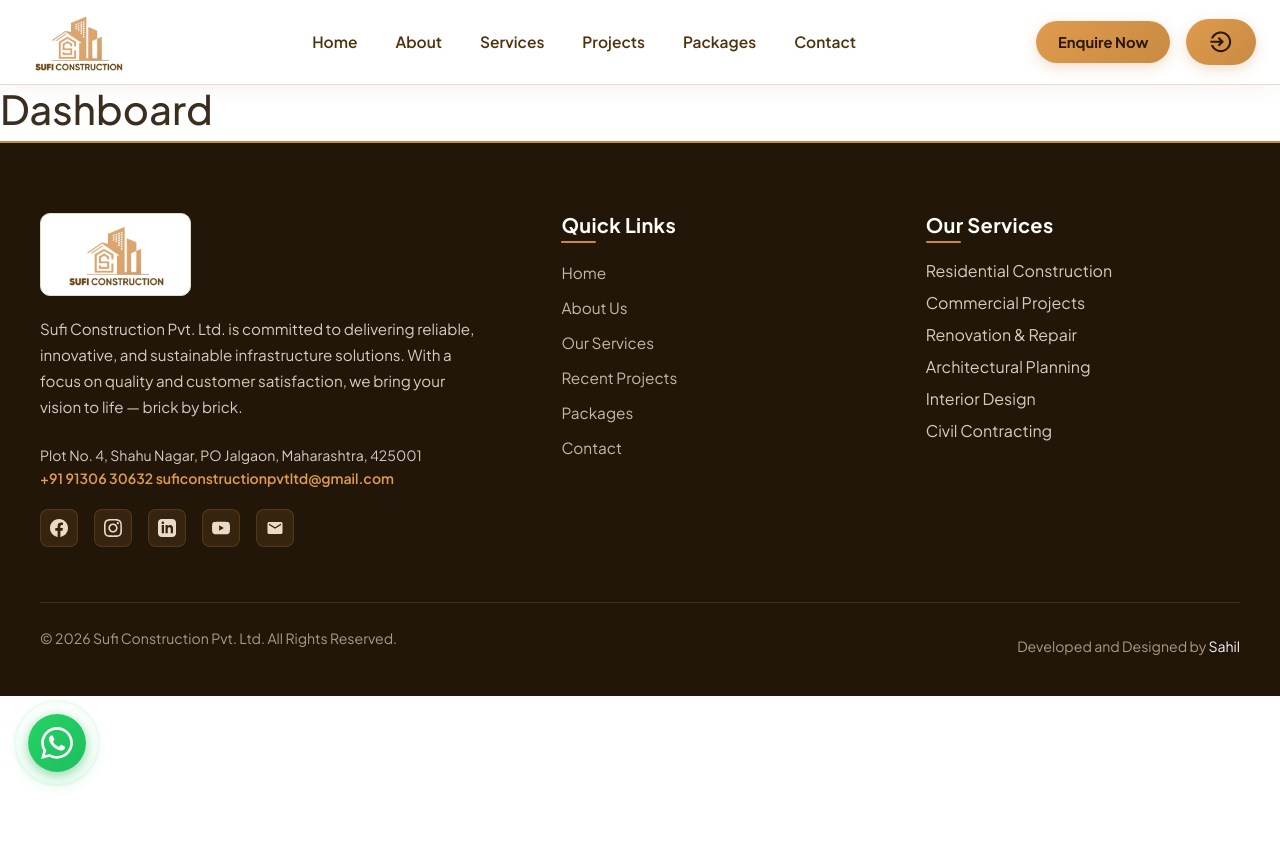
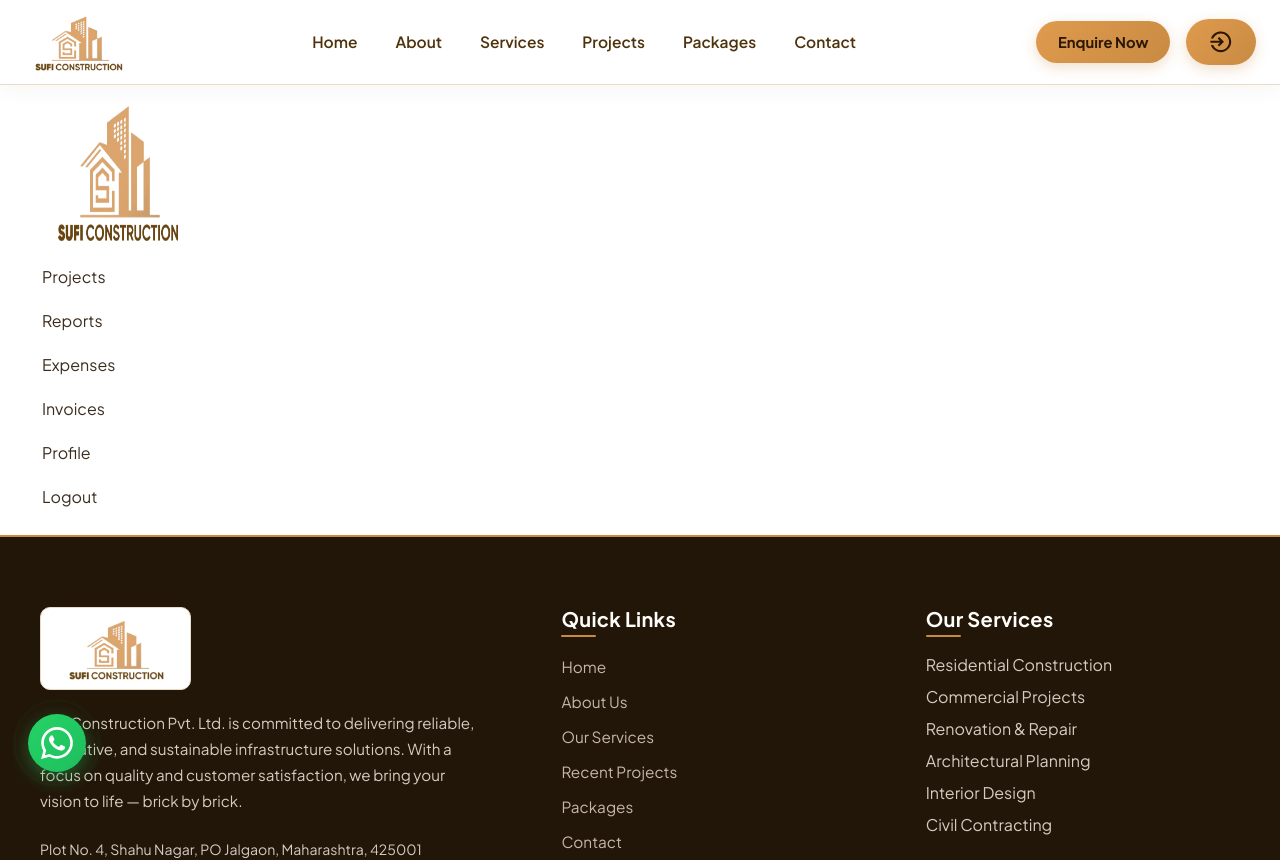
Before and after one commit to Sahil-6757/sufi_constructions, a React (Create React App) app in the folder client/: page /dashboard in a window 1280 px wide. Shown: the top 860 px of the page. Before the commit the page ends 800 px from the top, so only its background shows below. Built offline with nearby package versions, Linux system fonts and the light colour scheme.

Commit message:
working on dashboard

```diff
--- a/client/src/pages/Dashboard.js
+++ b/client/src/pages/Dashboard.js
@@ -1,8 +1,27 @@
+import { useState, useEffect } from 'react';
+import axios from 'axios';
+import './dashboard.css';
+import Logo from '../assets/Logo.png';
 const Dashboard = () => {
     return (
         <div>
-            <h1>Dashboard</h1>
+            <section>
+                <div className='left-navbar'>
+                    <ul>
+                        <li>
+                            <img src={Logo} alt='logo' height={150} width={150} />
+                        </li>
+                        <li>Projects</li>
+                        <li>Reports</li>
+                        <li>Expenses</li>
+                        <li>Invoices</li>
+                        <li>Profile</li>
+                        <li>Logout</li>
+                    </ul>
+                </div>
+            </section>
         </div>
     );
 }
+
 export default Dashboard;
--- /dev/null
+++ b/client/src/pages/dashboard.css
@@ -0,0 +1,19 @@
+.left-navbar ul li {
+    list-style-type: none;
+    display: flex;
+    align-items: center;
+    justify-content: center;
+    padding: 10px;
+}
+
+.left-navbar ul {
+    display: flex;
+    flex-direction: column;
+    align-items: flex-start;
+    justify-content: flex-start;
+}
+
+.left-navbar ul li:hover {
+    background-color: #d1d1d1;
+    cursor: pointer;
+}
```
